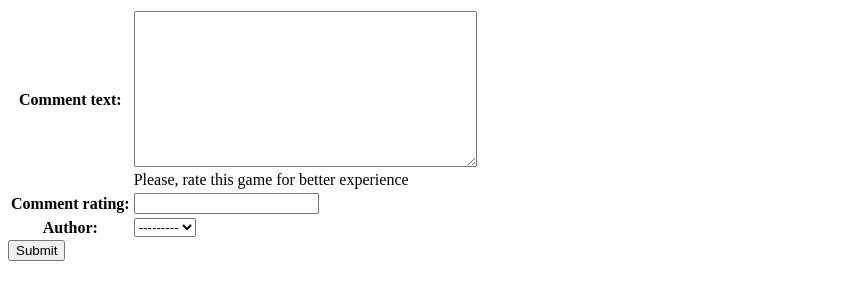
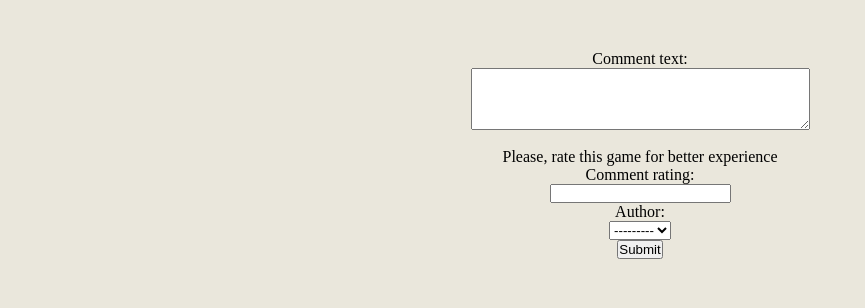
Before and after one commit to paulzolotov/Travel_service, a Django app: page /shop/game/1/comment/ in a window 1280 px wide. Shown: the top 308 px of the page, without its empty margins (0-865 px from the left). Run offline with Django 4.2, Linux system fonts and the light colour scheme; some libraries are stand-ins or nearby versions.

Commit message:
add some css in form in ex28

```diff
--- a/hw_lesson 24/online_shop/shop/forms.py
+++ b/hw_lesson 24/online_shop/shop/forms.py
@@ -13,7 +13,7 @@ class CommentModelForm(forms.ModelForm):
         model = Comment
         exclude = ['pub_date', 'game']
         widgets = {
-            'text': forms.Textarea(attrs={'cols': 40, 'rows': 10}),
+            'text': forms.Textarea(attrs={'cols': 40, 'rows': 4}),
             'rating': forms.NumberInput(attrs={'class': 'number-select'}),
             # 'author': forms.TextInput(attrs={'readonly': 'readonly'})
         }
--- /dev/null
+++ b/hw_lesson 24/online_shop/shop/static/css/comment.css
@@ -0,0 +1,24 @@
+body {background-color: #eae7dc;}
+/*сброс стидей браузера*/
+* {
+  margin: 0;
+  padding: 0;
+  box-sizing: border-box;
+}
+/*стили для всей стр*/
+.container {
+  max-width: 1700px;
+  padding: 0 15px;
+  margin: 0 auto;
+}
+/*блок 1*/
+.image {
+  padding: 50px 0 50px;
+}
+/*форма*/
+.form_comm {
+  margin: 0 auto;
+  display: flex;
+  flex-direction: column;
+  align-items: center;
+}
--- a/hw_lesson 24/online_shop/shop/templates/shop/comment_form.html
+++ b/hw_lesson 24/online_shop/shop/templates/shop/comment_form.html
@@ -1,16 +1,36 @@
 <!DOCTYPE html>
+{% load static %}
 <html lang="en">
-<head>
-    <meta charset="UTF-8">
+  <head>
+    <meta charset="UTF-8" />
+
+    <meta http-equiv="X-UA-Compatible" content="IE=edge" />
+
+    <meta name="viewport" content="width=device-width, initial-scale=1.0" />
+
+    <!--подключение стилей-->
+    <link rel="stylesheet" href="{% static "css/comment.css" %}" />
+
+    <!--подключение шрифтов-->
+    <link rel="preconnect" href="https://fonts.googleapis.com" />
+    <link rel="preconnect" href="https://fonts.gstatic.com" crossorigin />
+    <link
+      href="https://fonts.googleapis.com/css2?family=Open+Sans:wght@400;600;700&family=Raleway:wght@400;500;600;700&display=swap"
+      rel="stylesheet"
+    />
     <title>Comment</title>
 </head>
 <body>
-    <form action="" method="post">
-        {% csrf_token %}
-        <table>
-            {{ form.as_table }}
-        </table>
-        <input type="submit" value="Submit">
-    </form>
+    <section class="image">
+        <form action="" method="post">
+            {% csrf_token %}
+
+            <div class="form_comm">
+                {{ form }}
+
+                <input type="submit" value="Submit">
+            </div>
+        </form>
+    </section>
 </body>
 </html>
```
